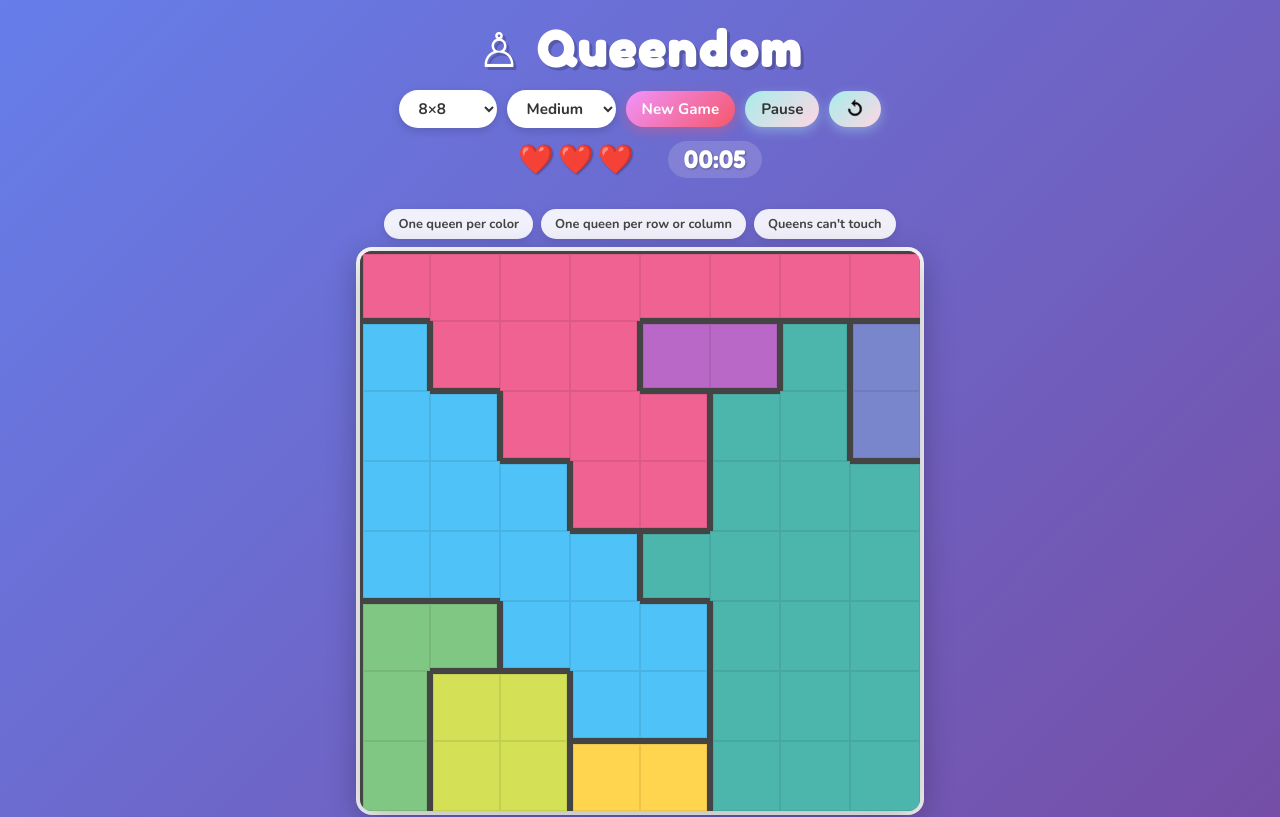
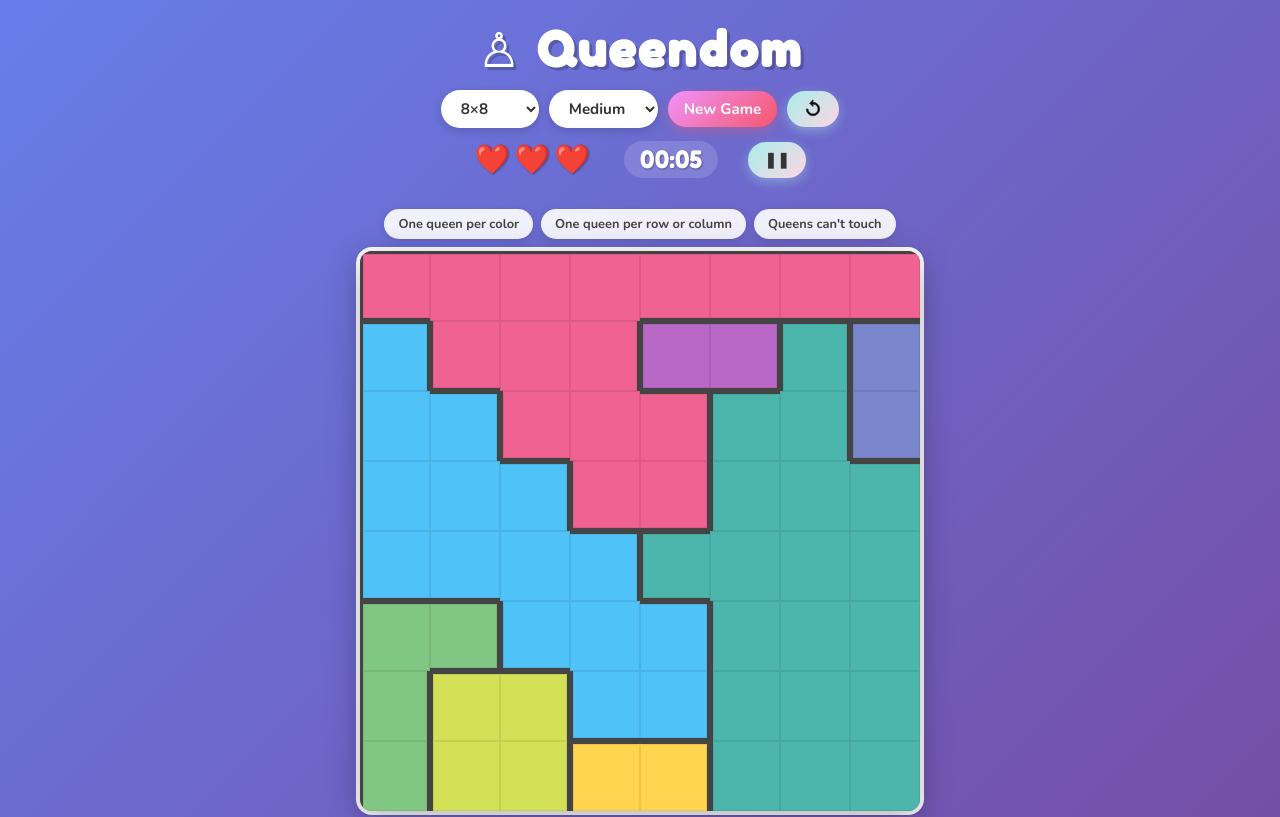
Before and after one commit to bonesmoses/queendom, a website with bundled scripts: page index.html in a window 1280 px wide. Shown: the top 817 px of the page. Built offline with nearby package versions, Linux system fonts and the light colour scheme.

Commit message:
Moved pause button to sit next to the timer, and changed the styling.

```diff
--- a/index.html
+++ b/index.html
@@ -15,7 +15,7 @@
     <select id="size-select" aria-label="Board size"></select>
     <select id="difficulty-select" aria-label="Difficulty"></select>
     <button id="btn-new-game">New Game</button>
-    <button id="btn-pause">Pause</button>
+
     <button id="btn-reset-marks" title="Reset all X marks on the board">
       <svg class="reset-icon" viewBox="0 0 24 24" xmlns="http://www.w3.org/2000/svg" width="20" height="20">
         <path d="M12 4V1L8 5l4 4V6c3.31 0 6 2.69 6 6s-2.69 6-6 6-6-2.69-6-6H4c0 4.42 3.58 8 8 8s8-3.58 8-8-3.58-8-8-8z" stroke="currentColor" stroke-width="1" fill="#000" stroke-linecap="round"/>
@@ -27,6 +27,7 @@
   <div id="status-bar">
     <div id="lives" aria-label="Lives remaining"></div>
     <div id="timer" aria-label="Timer">00:00</div>
+    <button id="btn-pause" title="Pause">&#10074;&#10074;</button>
   </div>
 </header>
 
--- a/js/main.js
+++ b/js/main.js
@@ -210,7 +210,6 @@ function togglePause() {
   if (game.timerRunning) {
     pauseTimer(game);
     document.getElementById('pause-overlay').className = 'overlay pause-overlay';
-    document.getElementById('btn-pause').textContent = 'Resume';
   } else {
     resumeFromPause();
   }
@@ -221,7 +220,6 @@ function resumeFromPause() {
 
   resumeTimer(game);
   document.getElementById('pause-overlay').className = 'overlay hidden';
-  document.getElementById('btn-pause').textContent = 'Pause';
   renderer.render(); // Re-render to remove pause obscuring
 }
 
@@ -239,7 +237,6 @@ function hideAllOverlays() {
   document.getElementById('pause-overlay').className = 'overlay hidden';
   document.getElementById('game-over-overlay').className = 'overlay hidden';
   document.getElementById('solution-overlay').className = 'solution-overlay hidden';
-  document.getElementById('btn-pause').textContent = 'Pause';
 }
 
 function updateLives() {
```
